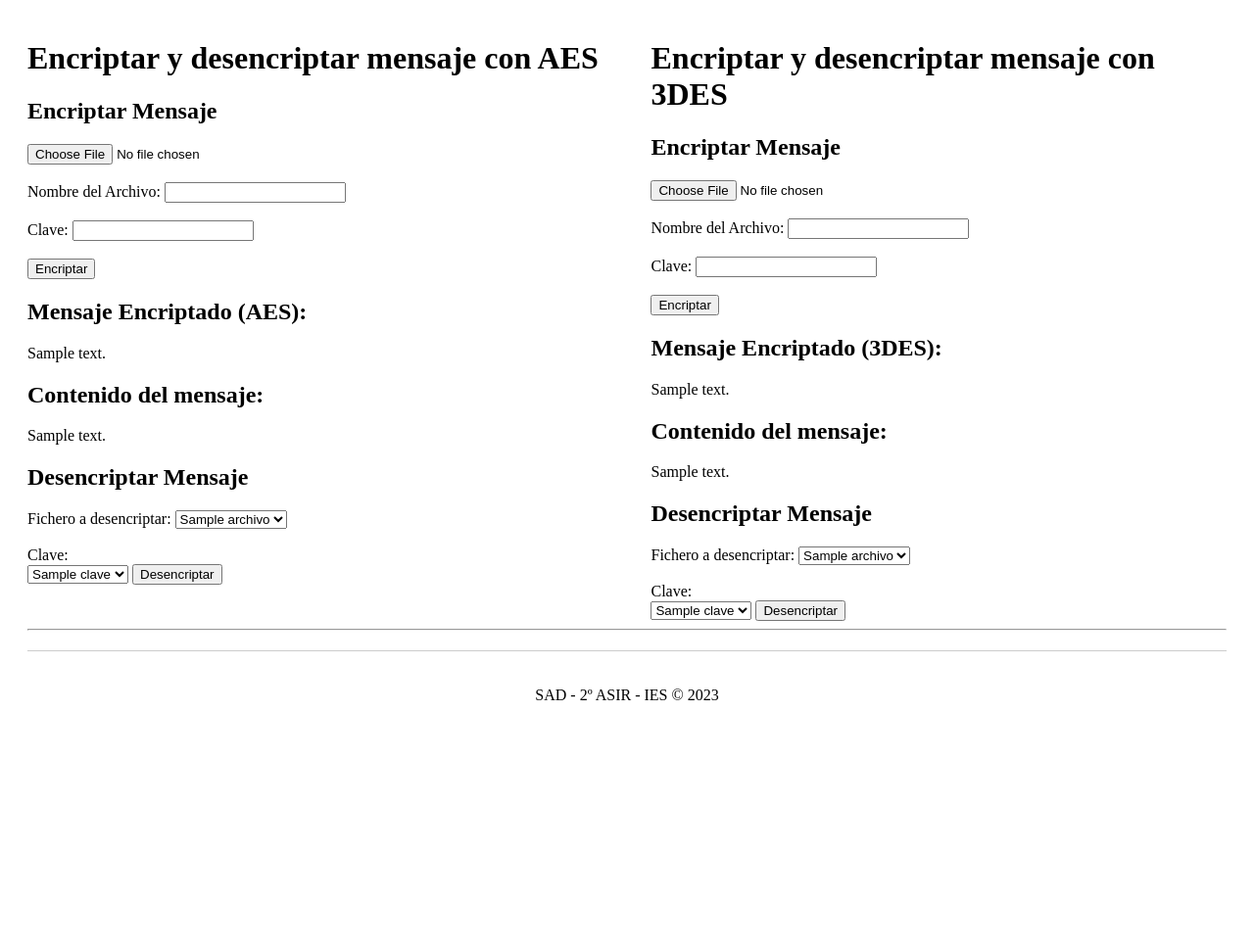
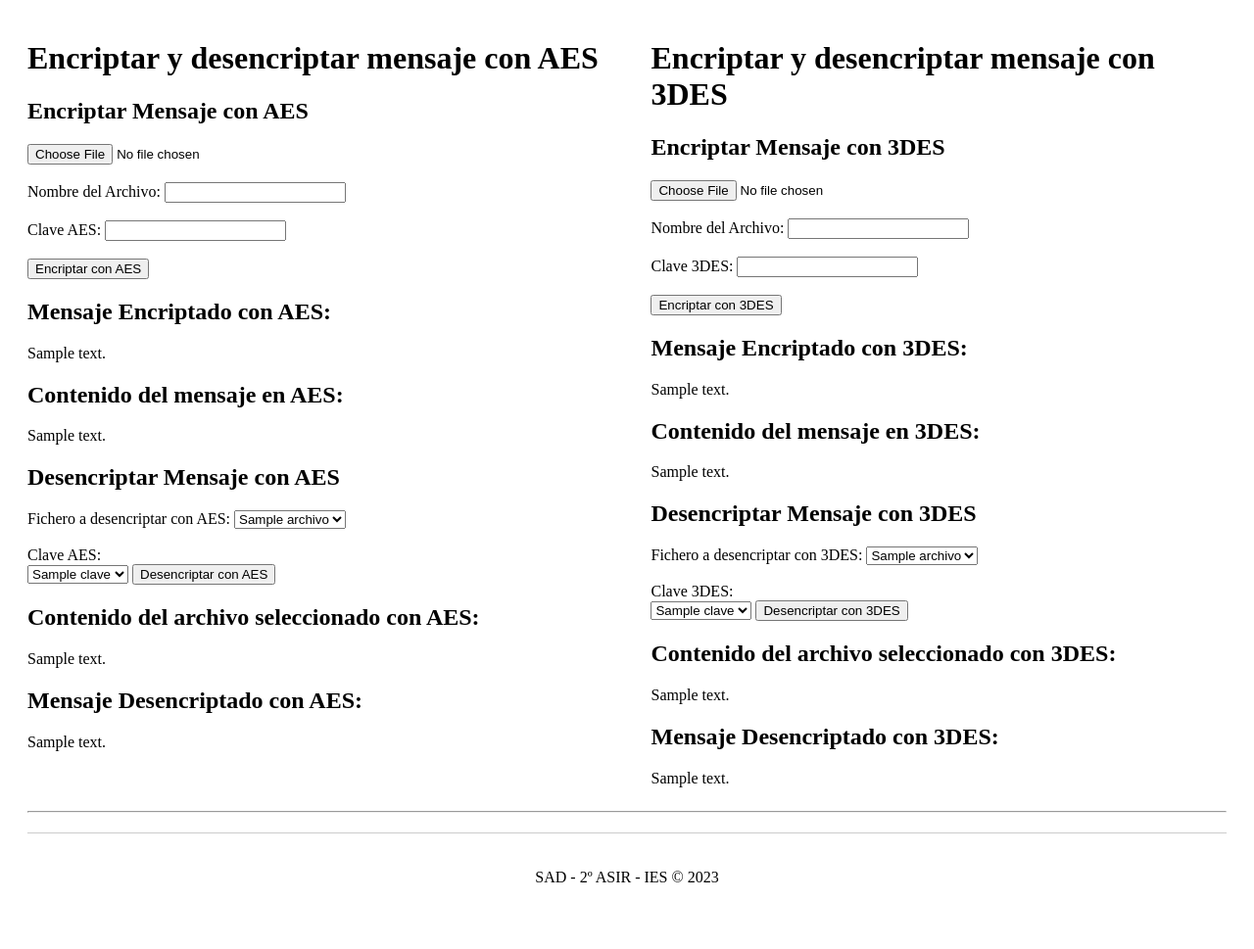
Before and after one commit to ICV-23-24/proyecto-criptografia-python-grupo-4, a Flask app: template templates/csimetrico.html in a window 1280 px wide. Shown: the part 46-1015 px from the top of the page at 98% size. Before the commit the page ends 761 px from the top, so only its background shows below. Run offline with Flask 2, Linux system fonts and the light colour scheme; the template is opened without the code that fills it: most values are stand-ins (such as "Sample title", 1, 10 or a date in 2020).

Commit message:
Csimetrico funcional y entero

```diff
--- a/app.py
+++ b/app.py
@@ -12,60 +12,129 @@ app = Flask(__name__)
 def home():
     return render_template("home.html")
 
-@app.route('/csimetrico', methods=['GET', 'POST'])
+@app.route("/csimetrico/", methods=['GET','POST'])
 def csimetrico():
     if request.method == 'POST':
-        archivos = request.files.getlist('archivo')
-        archivo2 = request.form.get('archivo')
-        key_decrypt = request.form.get('key_decrypt')
-        key = request.form.get('key')
-        mode = request.form['mode']
-        listado_archivos = []
+        contenido_aes = ""
+        contenido_3des = ""
+        # Obtiene una lista de archivos enviados con el formulario de AES
+        archivos_aes = request.files.getlist('archivo_aes')
+        # Obtiene una lista de archivos enviados con el formulario de 3DES
+        archivos_3des = request.files.getlist('archivo_3des')
+
+        # Obtiene el archivo seleccionado en el desplegable del formulario de AES
+        archivo2_aes = request.form.get('archivo_aes')
+        # Obtiene el archivo seleccionado en el desplegable del formulario de 3DES
+        archivo2_3des = request.form.get('archivo_3des')
+
+        key_decrypt_aes = request.form.get('key_decrypt_aes')
+        key_decrypt_3des = request.form.get('key_decrypt_3des')
+
+        key_aes = request.form.get('key_aes')
+        key_3des = request.form.get('key_3des')
+
+        mode_aes = request.form.get('mode_aes')
+        mode_3des = request.form.get('mode_3des')
+
+        # Inicializa variables donde están los archivos
+        listado_archivos_aes = []
+        listado_archivos_3des = []
         listado_claves = []
+
+        # Determina el destino de los ficheros donde se guardarán los mensajes encriptados
         ruta = './archivos'
         rutaclaves = './claves'
 
-        if mode == 'encrypt':
-            docu = archivos[0]
-            contenido = docu.read().decode('utf-8')
-            nuevo_nombre = request.form['archivo_nombre']
-            filename = secure_filename(nuevo_nombre + "_encriptado.txt")
-            algoritmo = request.form['algoritmo']  # Nuevo campo para seleccionar el algoritmo
+        if mode_aes == 'encrypt_aes':
+            # Seleccionamos el primer fichero para AES
+            docu_aes = archivos_aes[0]
+            # Lee el contenido y lo guarda en una variable
+            contenido_aes = docu_aes.read().decode('utf-8')
+            # Recoge el nombre del fichero del formulario
+            nuevo_nombre_aes = request.form['archivo_nombre_aes']
+            # Añade una extensión a tu elección, por ejemplo ".txt"
+            filename_aes = secure_filename(nuevo_nombre_aes + "_encriptadoAES.txt")
+            clave_aes = f.generar_cadena()
+            nombre_archivo_aes = secure_filename(key_aes + "_clave_AES.txt")
 
-            if algoritmo not in ['AES', '3DES']:
-                return render_template('csimetrico.html', error="Algoritmo no válido")
+            with open(os.path.join(rutaclaves, nombre_archivo_aes), "w") as file_aes:
+                file_aes.write(clave_aes)
 
-            clave = f.generar_cadena()  # Genera una clave aleatoria (puedes cambiarlo)
-            nombre_archivo = secure_filename(key + "_clave.txt")
-            with open(os.path.join(rutaclaves, nombre_archivo), "w") as file2:
-                file2.write(clave)
+            # Abre el archivo para escritura
+            with open(os.path.join(ruta, filename_aes), "w") as file_aes:
+                file_aes.write(f.encrypt_message_AES(contenido_aes, clave_aes))
 
-            encrypted_message = f.encrypt_message(contenido, clave, algoritmo)
-            with open(os.path.join(ruta, filename), "w") as file:
-                file.write(encrypted_message)
+            listado_archivos_aes = f.listar(ruta)
+            listado_claves = f.listarclaves(rutaclaves)
+            return render_template('csimetrico.html', listado_claves=listado_claves, listado_archivos_aes=listado_archivos_aes, contenido_aes=contenido_aes, mode_aes=mode_aes)
 
-            listado_archivos = f.listar(ruta)
+        elif mode_3des == 'encrypt_3des':
+            # Seleccionamos el primer fichero para 3DES
+            docu_3des = archivos_3des[0]
+            # Lee el contenido y lo guarda en una variable
+            contenido_3des = docu_3des.read().decode('utf-8')
+            # Recoge el nombre del fichero del formulario
+            nuevo_nombre_3des = request.form['archivo_nombre_3des']
+            # Añade una extensión a tu elección, por ejemplo ".txt"
+            filename_3des = secure_filename(nuevo_nombre_3des + "_encriptado_3des.txt")
+            clave_3des = f.generar_cadena()
+            nombre_archivo_3des = secure_filename(key_3des + "_clave_3des.txt")
+
+            with open(os.path.join(rutaclaves, nombre_archivo_3des), "w") as file_3des:
+                file_3des.write(clave_3des)
+
+            # Abre el archivo para escritura
+            with open(os.path.join(ruta, filename_3des), "w") as file_3des:
+                file_3des.write(f.encrypt_message_3DES(contenido_3des, clave_3des))
+
+            # Listamos los ficheros contenidos en la ruta para 3DES
+            listado_archivos_3des = f.listar(ruta)
             listado_claves = f.listarclaves(rutaclaves)
-            return render_template('csimetrico.html', listado_claves=listado_claves, listado_archivos=listado_archivos,
-                                   encrypted_message=encrypted_message, contenido=contenido, mode=mode)
-        elif mode == 'decrypt':
-            listado_archivos = f.listar(ruta)
-            ruta_completa = os.path.join(ruta, archivo2)
-            with open(ruta_completa, 'r') as file:
-                contenido2 = file.read()
 
+            return render_template('csimetrico.html', listado_claves=listado_claves, listado_archivos_3des=listado_archivos_3des, contenido_3des=contenido_3des, mode_3des=mode_3des)
+
+        elif mode_aes == 'decrypt_aes':
+            # Llamamos a la función listar para obtener un listado de los archivos en la variable ruta
+            listado_archivos_aes = f.listar(ruta)
+            # Obtiene el fichero seleccionado en el desplegable con su ruta completa
+            ruta_completa_aes = os.path.join(ruta, archivo2_aes)
+            # Obtiene el contenido del fichero que seleccionamos en el desplegable
+            with open(ruta_completa_aes, 'r') as file_aes:
+                contenido2_aes = file_aes.read()
+            # Ruta de destino para las claves
             rutaclaves = './claves'
+            # Listamos el directorio con las claves
             listado_claves = f.listarclaves(rutaclaves)
-            ruta_completa2 = os.path.join(rutaclaves, key_decrypt)
-            with open(ruta_completa2, 'r') as file2:
-                contenidoclave = file2.read()
+            # Ruta con el fichero de la clave del desplegable
+            ruta_completa2_aes = os.path.join(rutaclaves, key_decrypt_aes)
+            # Abrimos el fichero con la clave y leemos su contenido
+            with open(ruta_completa2_aes, 'r') as file2_aes:
+                contenidoclave_aes = file2_aes.read()
+            # Finalmente desencriptamos el contenido del fichero seleccionado con la clave y el fichero elegidos
+            decrypted_message_aes = f.decrypt_message_AES(contenido2_aes, contenidoclave_aes)
+            print("Listado de archivos AES:", listado_archivos_aes)
+            return render_template('csimetrico.html', listado_claves=listado_claves, listado_archivos_aes=listado_archivos_aes, contenido_aes=contenido_aes, decrypted_message_aes=decrypted_message_aes, mode_aes=mode_aes)
 
-            decrypted_message = f.decrypt_message(contenido2, contenidoclave, algoritmo)
-            return render_template('csimetrico.html', listado_claves=listado_claves, listado_archivos=listado_archivos,
-                                   contenido2=contenido2, decrypted_message=decrypted_message, mode=mode)
+        elif mode_3des == 'decrypt_3des':
+            # Llamamos a la función listar para obtener un listado de los archivos en la variable ruta
+            listado_archivos_3des = f.listar(ruta)
+            # Obtiene el fichero seleccionado en el desplegable con su ruta completa
+            ruta_completa_3des = os.path.join(ruta, archivo2_3des)
+            # Obtiene el contenido del fichero que seleccionamos en el desplegable
+            with open(ruta_completa_3des, 'r') as file_3des:
+                contenido2_3des = file_3des.read()
+            # Ruta con el fichero de la clave del desplegable
+            ruta_completa2_3des = os.path.join(rutaclaves, key_decrypt_3des)
+            # Abrimos el fichero con la clave y leemos su contenido
+            with open(ruta_completa2_3des, 'r') as file2_3des:
+                contenidoclave_3des = file2_3des.read()
+            # Finalmente desencriptamos el contenido del fichero seleccionado con la clave y el fichero elegidos
+            decrypted_message_3des = f.decrypt_message_3des(contenido2_3des, contenidoclave_3des)
+            return render_template('csimetrico.html', listado_claves=listado_claves, listado_archivos_3des=listado_archivos_3des, contenido_3des=contenido_3des, decrypted_message_3des=decrypted_message_3des, mode_3des=mode_3des)
+
+        return render_template('csimetrico.html', listado_claves=listado_claves, listado_archivos_aes=listado_archivos_aes, contenido_aes=contenido_aes, listado_archivos_3des=listado_archivos_3des, contenido_3des=contenido_3des, decrypted_message_aes=decrypted_message_aes, decrypted_message_3des=decrypted_message_3des, mode_aes=mode_aes, mode_3des=mode_3des)
 
     return render_template("csimetrico.html")
-
 @app.route("/casimetrico/")
 def casimetrico():
     return render_template("casimetrico.html")
--- /dev/null
+++ b/archivos/prueba2_encriptado_3des.txt
@@ -0,0 +1 @@
++tNyDFF+r9k=
--- /dev/null
+++ b/claves/prueba2_clave_3des.txt
@@ -0,0 +1 @@
+1b7pPZM05hopde1u
--- a/templates/csimetrico.html
+++ b/templates/csimetrico.html
@@ -7,87 +7,102 @@ C. Simétrico
 
     <div style="width: 48%;">
         <h1>Encriptar y desencriptar mensaje con AES</h1>
-        <h2>Encriptar Mensaje</h2>
+
+        <h2>Encriptar Mensaje con AES</h2>
         <form action="/csimetrico" method="post" enctype="multipart/form-data">
-            <input type="file" name="archivo"><br><br>
-            <label for="archivo_nombre">Nombre del Archivo:</label>
-            <input type="text" id="archivo_nombre" name="archivo_nombre" required><br><br>
-            <label for="key">Clave:</label>
-            <input type="text" id="key" name="key"><br><br>
-            <input type="hidden" name="algoritmo" value="AES">
-            <input type="hidden" name="mode" value="encrypt">
-            <input type="submit" value="Encriptar">
+            <input type="file" name="archivo_aes"><br><br>
+            <label for="archivo_nombre_aes">Nombre del Archivo:</label>
+            <input type="text" id="archivo_nombre_aes" name="archivo_nombre_aes" required><br><br>
+            <label for="key_aes">Clave AES:</label>
+            <input type="text" id="key_aes" name="key_aes"><br><br>
+            <input type="hidden" name="mode_aes" value="encrypt_aes">
+            <input type="submit" value="Encriptar con AES">
         </form>
 
         {% if encrypted_message_aes %}
-            <h2>Mensaje Encriptado (AES):</h2>
+            <h2>Mensaje Encriptado con AES:</h2>
             <p>{{ encrypted_message_aes }}</p>
-            <h2>Contenido del mensaje:</h2>
+            <h2>Contenido del mensaje en AES:</h2>
             <p>{{ contenido_aes }}</p>
         {% endif %}
 
-        <h2>Desencriptar Mensaje</h2>
+
+        <h2>Desencriptar Mensaje con AES</h2>
         <form action="/csimetrico" method="post" enctype="multipart/form-data">
-            <label for="documento">Fichero a desencriptar:</label>
-            <select name="archivo" id="archivo2">
+            <label for="archivo2_aes">Fichero a desencriptar con AES:</label>
+            <select name="archivo_aes" id="archivo2_aes">
                 {% for archivo in listado_archivos_aes %}
                     <option value="{{ archivo }}">{{ archivo }}</option>
                 {% endfor %}
             </select>
             <br><br>
-            <label for="key_decrypt">Clave:</label><br>
-            <select name="key_decrypt" id="key_decrypt">
-                {% for clave in listado_claves_aes %}
+            <label for="key_decrypt_aes">Clave AES:</label><br>
+            <select name="key_decrypt_aes" id="key_decrypt_aes">
+                {% for clave in listado_claves %}
                     <option value="{{ clave }}">{{ clave }}</option>
                 {% endfor %}
             </select>
-            <input type="hidden" name="algoritmo" value="AES">
-            <input type="hidden" name="mode" value="decrypt">
-            <input type="submit" value="Desencriptar">
+            <input type="hidden" name="mode_aes" value="decrypt_aes">
+            <input type="submit" value="Desencriptar con AES">
         </form>
+
+        <h2>Contenido del archivo seleccionado con AES:</h2>
+        <p>{{ contenido2_aes }}</p>
+
+        {% if decrypted_message_aes %}
+            <h2>Mensaje Desencriptado con AES:</h2>
+            <p>{{ decrypted_message_aes }}</p>
+        {% endif %}
     </div>
 
     <div style="width: 48%;">
         <h1>Encriptar y desencriptar mensaje con 3DES</h1>
-        <h2>Encriptar Mensaje</h2>
+
+        <h2>Encriptar Mensaje con 3DES</h2>
         <form action="/csimetrico" method="post" enctype="multipart/form-data">
-            <input type="file" name="archivo"><br><br>
-            <label for="archivo_nombre">Nombre del Archivo:</label>
-            <input type="text" id="archivo_nombre" name="archivo_nombre" required><br><br>
-            <label for="key">Clave:</label>
-            <input type="text" id="key" name="key"><br><br>
-            <input type="hidden" name="algoritmo" value="3DES">
-            <input type="hidden" name="mode" value="encrypt">
-            <input type="submit" value="Encriptar">
+            <input type="file" name="archivo_3des"><br><br>
+            <label for="archivo_nombre_3des">Nombre del Archivo:</label>
+            <input type="text" id="archivo_nombre_3des" name="archivo_nombre_3des" required><br><br>
+            <label for="key_3des">Clave 3DES:</label>
+            <input type="text" id="key_3des" name="key_3des"><br><br>
+            <input type="hidden" name="mode_3des" value="encrypt_3des">
+            <input type="submit" value="Encriptar con 3DES">
         </form>
 
         {% if encrypted_message_3des %}
-            <h2>Mensaje Encriptado (3DES):</h2>
+            <h2>Mensaje Encriptado con 3DES:</h2>
             <p>{{ encrypted_message_3des }}</p>
-            <h2>Contenido del mensaje:</h2>
+            <h2>Contenido del mensaje en 3DES:</h2>
             <p>{{ contenido_3des }}</p>
         {% endif %}
 
-        <h2>Desencriptar Mensaje</h2>
+
+        <h2>Desencriptar Mensaje con 3DES</h2>
         <form action="/csimetrico" method="post" enctype="multipart/form-data">
-            <label for="documento">Fichero a desencriptar:</label>
-            <select name="archivo" id="archivo2">
+            <label for="archivo2_3des">Fichero a desencriptar con 3DES:</label>
+            <select name="archivo_3des" id="archivo2_3des">
                 {% for archivo in listado_archivos_3des %}
                     <option value="{{ archivo }}">{{ archivo }}</option>
                 {% endfor %}
             </select>
             <br><br>
-            <label for="key_decrypt">Clave:</label><br>
-            <select name="key_decrypt" id="key_decrypt">
-                {% for clave in listado_claves_3des %}
+            <label for="key_decrypt_3des">Clave 3DES:</label><br>
+            <select name="key_decrypt_3des" id="key_decrypt_3des">
+                {% for clave in listado_claves %}
                     <option value="{{ clave }}">{{ clave }}</option>
                 {% endfor %}
             </select>
-            <input type="hidden" name="algoritmo" value="3DES">
-            <input type="hidden" name="mode" value="decrypt">
-            <input type="submit" value="Desencriptar">
+            <input type="hidden" name="mode_3des" value="decrypt_3des">
+            <input type="submit" value="Desencriptar con 3DES">
         </form>
+
+        <h2>Contenido del archivo seleccionado con 3DES:</h2>
+        <p>{{ contenido2_3des }}</p>
+
+        {% if decrypted_message_3des %}
+            <h2>Mensaje Desencriptado con 3DES:</h2>
+            <p>{{ decrypted_message_3des }}</p>
+        {% endif %}
     </div>
-
 </div>
 {% endblock %}
```
Also changed, not shown: functions.py (+22 -61 lines).
